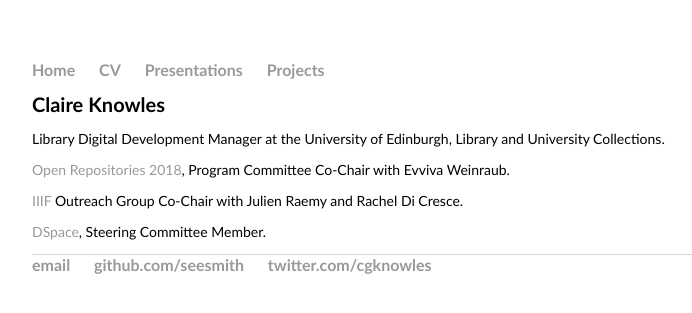
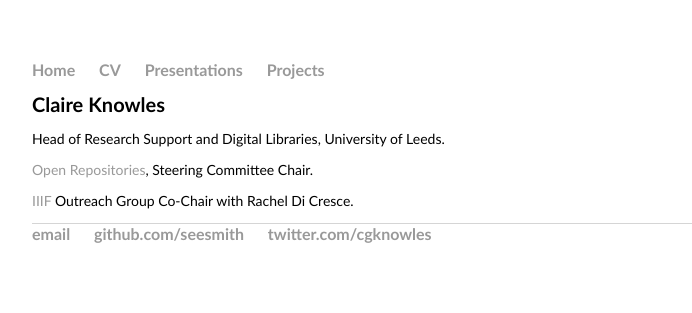
Before and after one commit to seesmith/seesmith.github.io, a Jekyll site: the page built from index.html, in a window 1280 px wide. Shown: the top 313 px of the page, without its empty margins (160-852 px from the left). Built offline with Jekyll 4.4.1, drawn with Linux system fonts in a browser that asks for light colours.

Commit message:
Update index.html

```diff
--- a/index.html
+++ b/index.html
@@ -4,8 +4,7 @@ title: Claire Knowles
 ---
 <div class="blurb">
 	<h1>Claire Knowles</h1>
-	<p>Library Digital Development Manager at the University of Edinburgh, Library and University Collections.</p>
-	<p><a href="http://www.or2018.net/">Open Repositories 2018</a>, Program Committee Co-Chair with Evviva Weinraub.</p>
-	<p><a href="http://www.iiif.io/">IIIF</a> Outreach Group Co-Chair with Julien Raemy and Rachel Di Cresce.</p>
-	<p><a href="http://www.dspace.org/">DSpace</a>, Steering Committee Member.</p>
+	<p>Head of Research Support and Digital Libraries, University of Leeds.</p>
+	<p><a href="http://www.openrepositories.org/">Open Repositories</a>, Steering Committee Chair.</p>
+	<p><a href="http://www.iiif.io/">IIIF</a> Outreach Group Co-Chair with Rachel Di Cresce.</p>
 </div><!-- /.blurb -->
```
